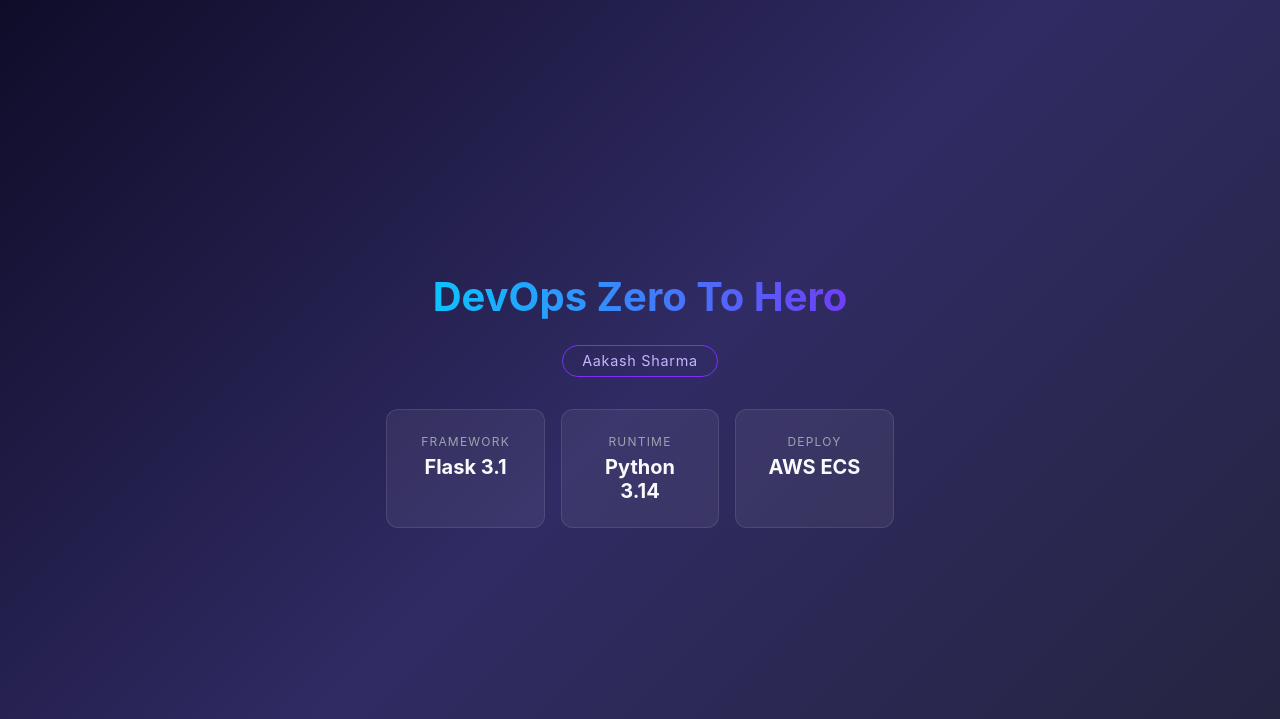
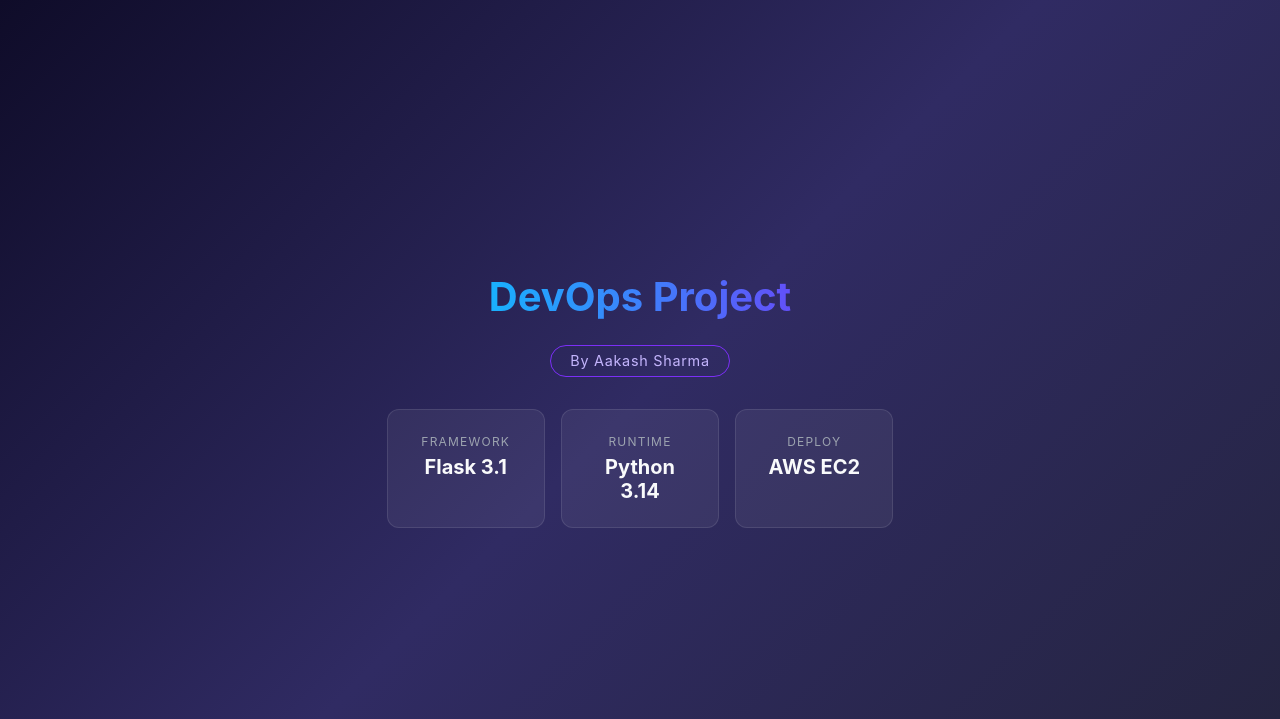
Before and after one commit to AAkaSh696/Devops-Two-tier-flask-app, a Flask app: page / in a window 1280 px wide. Shown: the top 719 px of the page. Run offline with Flask 3, Linux system fonts and the light colour scheme.

Commit message:
testing pipeline

```diff
--- a/templates/index.html
+++ b/templates/index.html
@@ -67,8 +67,8 @@
 </head>
 <body>
     <div class="container">
-        <h1>DevOps Zero To Hero</h1>
-        <div class="badge">Aakash Sharma</div>
+        <h1>DevOps Project</h1>
+        <div class="badge">By Aakash Sharma</div>
         <div class="cards">
             <div class="card">
                 <span>Framework</span>
@@ -80,7 +80,7 @@
             </div>
             <div class="card">
                 <span>Deploy</span>
-                <strong>AWS ECS</strong>
+                <strong>AWS EC2</strong>
             </div>
         </div>
     </div>
```
